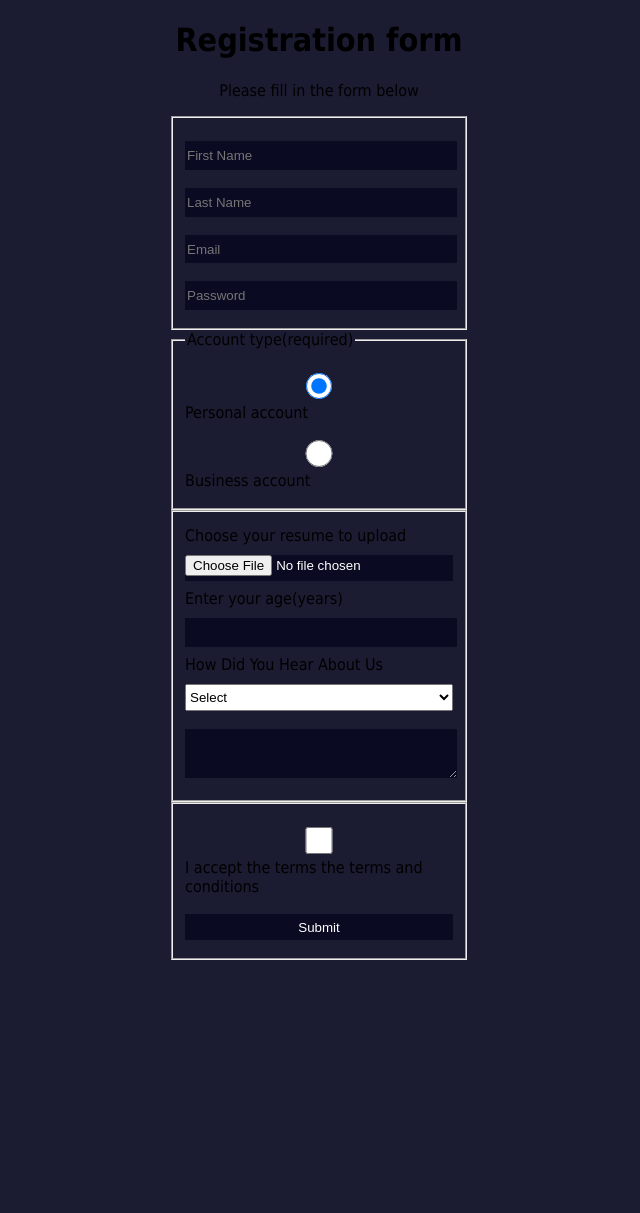
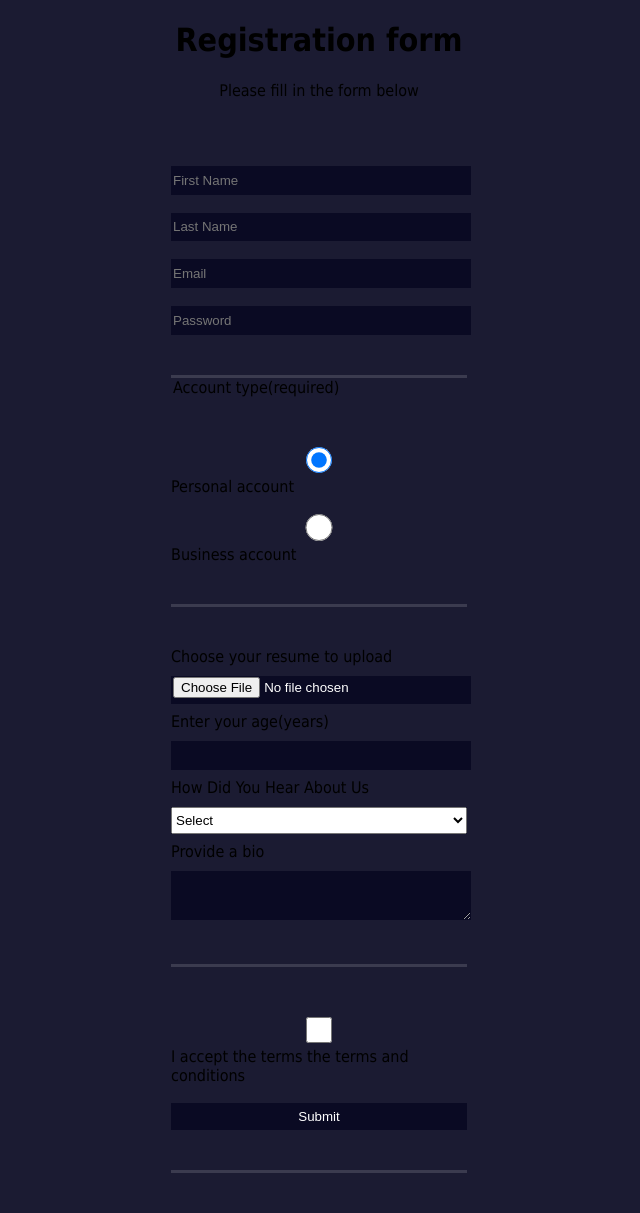
Before and after one commit to balagrivine/pyCasts, a Flask app: page / in a window 1280 px wide. Shown: the whole page, without its empty margins (321-961 px from the left). Before the commit the page ends 960 px from the top, so only its background shows below. Run offline with Flask 3, Linux system fonts and the light colour scheme.

Commit message:
update the css style for the form

```diff
--- a/pycasts/static/styles/styles.css
+++ b/pycasts/static/styles/styles.css
@@ -38,3 +38,14 @@ input, textarea, select {
 	margin: 10px 0 0 0;
 	width: 100%
 }
+.terms {
+	display: inline;
+}
+input[type="file"] {
+	padding: 1px 2px;
+}
+fieldset {
+	border: 0;
+	padding: 2rem 0;
+	border-bottom: 3px solid #3b3b4f;
+}
--- a/pycasts/templates/app.html
+++ b/pycasts/templates/app.html
@@ -61,7 +61,7 @@
 								Other
 							</option>
 						</select>
-						<label for="bio">
+						<label for="bio">Provide a bio
 							<textarea class="bio" rows=3 cols=30 name="bio" placeholder="I like coding... " id="bio">
 
 							</textarea>
```
